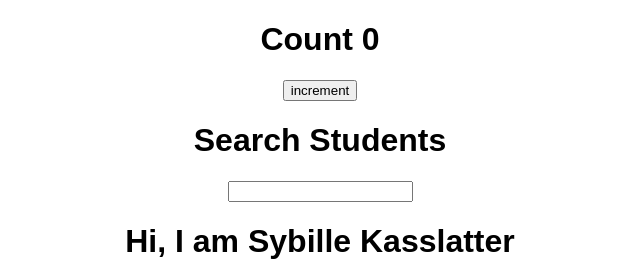
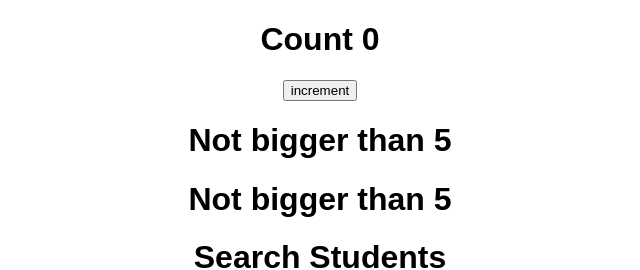
Before and after one commit to Piepongwong/hello-day1, a React (Create React App) app: page / in a window 1280 px wide. Shown: the top 270 px of the page, without its empty margins (320-960 px from the left). Built offline with nearby package versions, Linux system fonts and the light colour scheme.

Commit message:
added conditionals

```diff
--- a/src/App.js
+++ b/src/App.js
@@ -18,23 +18,41 @@ class App extends Component {
   };
 
   filterStudents = (e)=> {
+    debugger
     let filterTheStudents = this.state.students.filter((student)=> {
       return(
       student.firstname.toLowerCase().includes(e.target.value.toLowerCase()) ||
       student.lastname.toLowerCase().includes(e.target.value.toLowerCase())
     )});
-
+    debugger
     this.setState({filteredStudents: filterTheStudents});
   }
   render() {
+    debugger
+    let biggerThan;
+    if(this.state.counter > 5){
+      biggerThan = <h1>Bigger than 5!</h1>
+    } else {
+      biggerThan =  <h1>Not bigger than 5</h1>
+    }
     return (
       <div className="App">
         <h1>Count {this.state.counter}</h1>
         <button onClick={this.increment}>increment</button>
+        {this.state.counter > 5?
+          <h1>Bigger than 5!</h1>:
+          <h1>Not bigger than 5</h1>
+        }
+
+
+        {biggerThan}
+        {this.state.counter > 10 && <h1>Bigger than 10!</h1>}
+
         <h1>Search Students</h1>
         <input type="text" onChange={this.filterStudents}/>
-        {this.state.filteredStudents.map((student)=> (
+        {this.state.filteredStudents.map((student, index)=> (
           <Student
+            key={`${student.firstname}-${index}`}
             firstname={student.firstname}
             lastname={student.lastname}
             image={`https://wd-ft-feb.s3.eu-central-1.amazonaws.com/${student.firstname.toLowerCase()}.png`}
--- a/src/index.js
+++ b/src/index.js
@@ -1,7 +1,6 @@
 import React from 'react';
 import ReactDOM from 'react-dom';
 import App from './App';
-
 import './index.css';
 
 ReactDOM.render(
```
